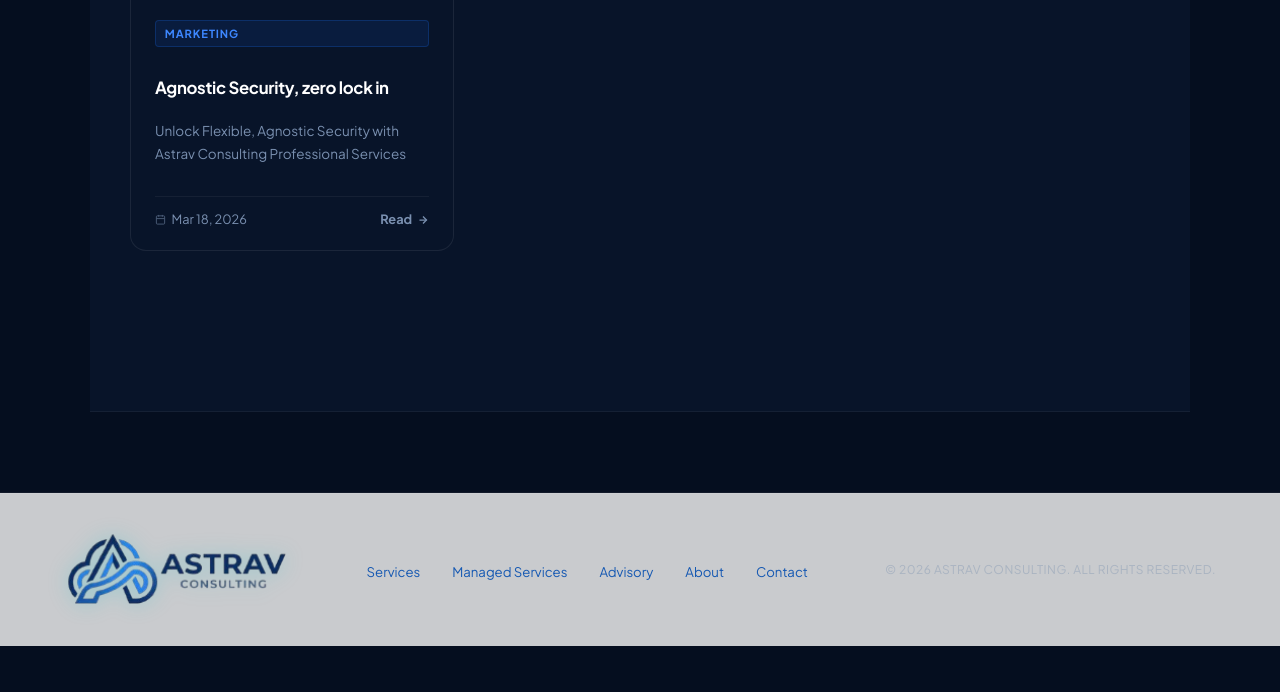
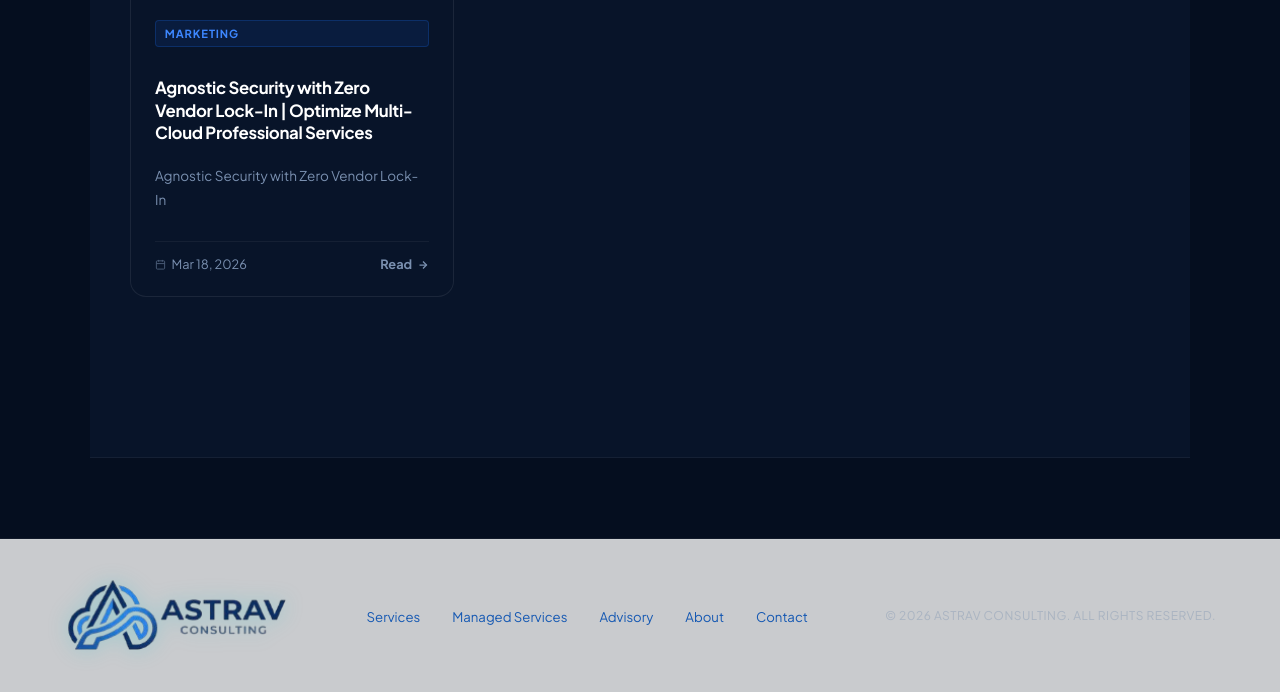
Before and after one commit to astravconsulting/astravconsulting.github.io, a Jekyll site: the page built from blog/index.html, in a window 1280 px wide and 900 px high, scrolled down 1265 px, cut to the strip 208-900 px from the top of the window. Built offline with Jekyll 4.4.1, drawn with Linux system fonts in a browser that asks for light colours; the list of posts is cut into pages by our own code; before the commit the page ends 2119 px from its top, so only the background shows below that; some of the changed lines change nothing that is shown.

Commit message:
modified initial post

```diff
--- a/_posts/2026-03-18-agnostic-security-zero-lock-in.md
+++ b/_posts/2026-03-18-agnostic-security-zero-lock-in.md
@@ -1,48 +1,138 @@
 ---
 date: 2026-03-18
-title: Agnostic Security, zero lock in
+title: Agnostic Security with Zero Vendor Lock-In | Optimize Multi-Cloud Professional Services
 categories:
   - marketing
 author_staff_member: sonia
 image: https://pbs.twimg.com/media/HDRMzOGbQAASfjN?format=jpg&name=small
+description: Discover how agnostic professional services eliminate vendor lock-in, improve multi-cloud security, and maximize utilization of PS hours across AWS, Akamai, Cloudflare, and Azure.
 ---
 
-## Unlock Flexible, Agnostic Security with Astrav Consulting Professional Services
+# Agnostic Security with Zero Vendor Lock-In
 
-In today’s complex digital landscape, organizations rely on multiple cloud and CDN providers—Akamai, Cloudflare, AWS, Azure, and more—to deliver high-performance, secure applications. However, traditional professional services offerings from these providers are often siloed: the hours you purchase can only be applied to their specific products, leaving you constrained and sometimes paying for unused services.
+## Why Vendor Lock-In Is Holding Back Your Multi-Cloud Strategy
 
-At Astrav Consulting, we take a different approach. Our professional services (PS) hours are platform-agnostic, giving you the flexibility to apply them across your infrastructure according to your unique requirements.
+In today’s **multi-cloud and multi-CDN environment**, organizations rely on platforms like Akamai, Cloudflare, AWS, and Azure to deliver secure, high-performing applications.
+
+However, there’s a critical limitation in how **professional services (PS)** are structured:
+
+> Most vendors restrict PS hours to their own ecosystem.
+
+This creates **vendor lock-in**, limiting flexibility and leading to:
+- Underutilized professional services hours
+- Inefficient resource allocation
+- Increased operational costs
+
+For organizations investing heavily in cloud security and performance, this model directly impacts **ROI and agility**.
+
+---
 
 ![Agnostic Security, zero lock in](https://pbs.twimg.com/media/HDRMzOGbQAASfjN?format=jpg&name=small)
 
-### Flexible PS Hours Across Platforms
+---
 
-With Astrav, your purchased PS hours are not locked to a single vendor. For example:
+## The Problem with Vendor-Specific Professional Services
 
-  - Use some hours for Akamai configuration and optimization
-  - Apply the remaining hours for AWS security hardening or Cloudflare performance tuning
+Traditional professional services models were not designed for modern, distributed architectures.
 
-This flexibility empowers organizations to:
+### Key Challenges
 
-  - Optimize spending by allocating resources where they’re most needed
-  - Avoid paying for unused vendor-specific hours
-  - Maintain a centralized view of all PS hour consumption
+#### 1. Limited Cross-Platform Usage
+PS hours purchased from one vendor (e.g., AWS or Akamai) cannot be applied to another.
 
-### Centralized Visibility for Better Decision-Making
+#### 2. Expiring or Unused Hours
+Organizations frequently lose unused hours due to:
+- Quarterly expiration cycles
+- Annual contract resets
 
-Astrav’s platform-agnostic model doesn’t just save costs—it provides complete visibility. By tracking and reporting your PS hours across all vendors, your teams can:
+#### 3. Reduced Operational Flexibility
+As infrastructure evolves, teams cannot easily shift support to where it’s needed most.
 
-  - Plan and prioritize work effectively
-  - Understand which platforms consume the most support
-  - Make data-driven decisions about future investments
+---
 
-### Why Organizations Choose Astrav
+## What Is Agnostic Security?
 
-  - Cost Efficiency: Avoid vendor lock-in and make every PS hour count
-  - Agility: Reallocate hours between providers as your architecture evolves
-  - Centralized Management: Gain a single pane of glass for all professional services usage
-  - Expertise: Leverage Astrav’s cross-platform security and performance expertise
+**Agnostic security** is an approach where services, tools, and expertise are not tied to any single vendor.
 
-### Conclusion
+In the context of professional services, this means:
+- Freedom to use PS hours across multiple platforms
+- No dependency on a single vendor ecosystem
+- Greater alignment with business and technical priorities
 
-Astrav Consulting redefines professional services in a multi-cloud, multi-CDN world. By offering flexible, agnostic PS hours, we enable organizations to reduce costs, maintain visibility, and ensure that their security and performance initiatives get the support they truly need—across any platform.
+---
+
+## How Astrav Consulting Enables Vendor-Agnostic Professional Services
+
+Astrav Consulting introduces a **flexible, vendor-neutral professional services model** designed for modern enterprises.
+
+### Use PS Hours Across Any Platform
+
+With Astrav, your PS hours can be distributed across:
+
+- Akamai for CDN optimization
+- AWS for cloud security and architecture
+- Cloudflare for performance tuning
+- Azure for enterprise infrastructure
+
+This ensures **100% utilization of purchased services**.
+
+---
+
+## Centralized Visibility Across Multi-Cloud Environments
+
+A key advantage of Astrav’s approach is **complete transparency**.
+
+### With centralized reporting, you can:
+
+- Track **weekly PS hour usage**
+- Identify which vendors consume the most resources
+- Optimize planning and budgeting decisions
+- Improve accountability across teams
+
+This level of visibility is critical for **enterprise-scale cloud operations**.
+
+---
+
+## Benefits of Zero Vendor Lock-In in Professional Services
+
+### ✅ Maximize ROI on Professional Services
+Eliminate wasted spend by ensuring every hour is used effectively.
+
+### ✅ Improve Multi-Cloud Security Posture
+Apply expertise wherever vulnerabilities or performance issues exist.
+
+### ✅ Increase Operational Agility
+Quickly adapt to changing priorities across cloud platforms.
+
+### ✅ Gain a Single Source of Truth
+Consolidate reporting and management into one unified view.
+
+---
+
+## Why Agnostic Professional Services Are the Future
+
+As organizations continue adopting **multi-cloud strategies**, the limitations of vendor-specific services become more pronounced.
+
+Agnostic professional services provide:
+- Scalability across platforms
+- Flexibility in execution
+- Better financial efficiency
+
+---
+
+## Conclusion: Eliminate Vendor Lock-In and Take Control
+
+Vendor lock-in is no longer just a technical limitation—it’s a business risk.
+
+Astrav Consulting’s **agnostic professional services model** empowers organizations to:
+- Fully utilize their PS investments
+- Gain complete visibility into usage
+- Align services with real business needs
+
+If your organization is still constrained by vendor-specific professional services, it’s time to adopt a model built for the modern cloud era.
+
+---
+
+### Keywords
+
+multi-cloud security, vendor lock-in, agnostic security, professional services hours, cloud consulting, AWS security services, Akamai consulting, Cloudflare optimization, Azure security, PS hours utilization, vendor-neutral consulting
```
